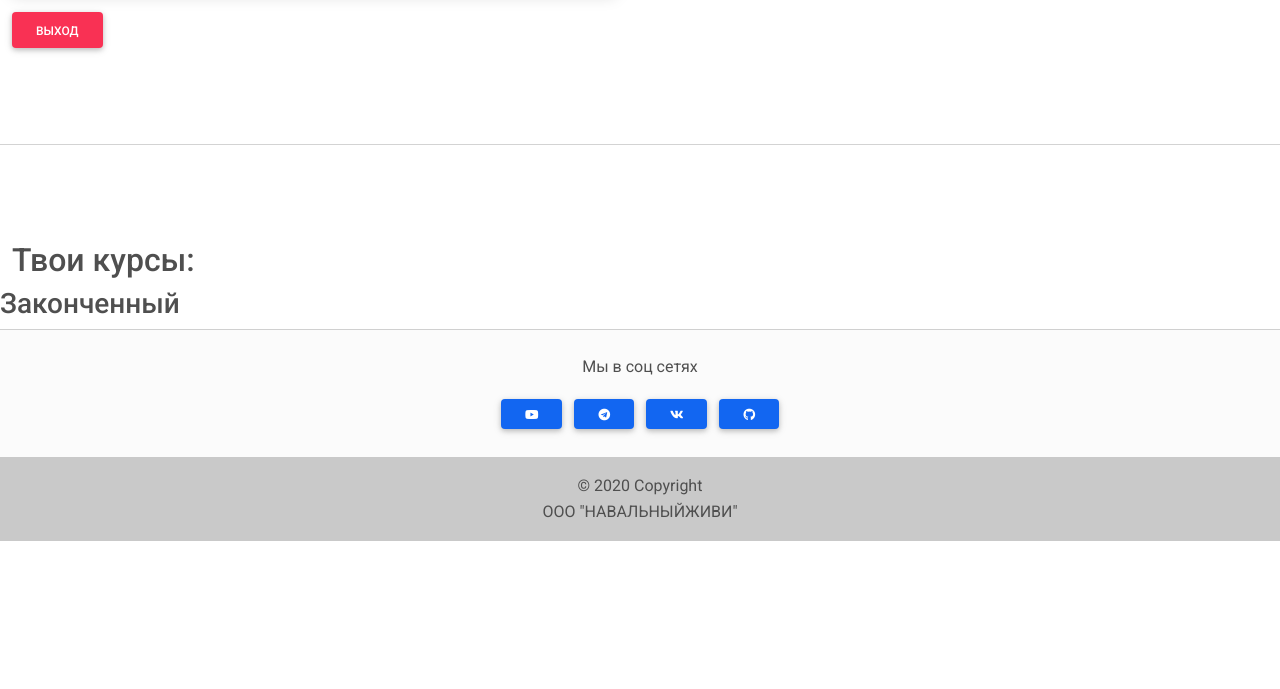
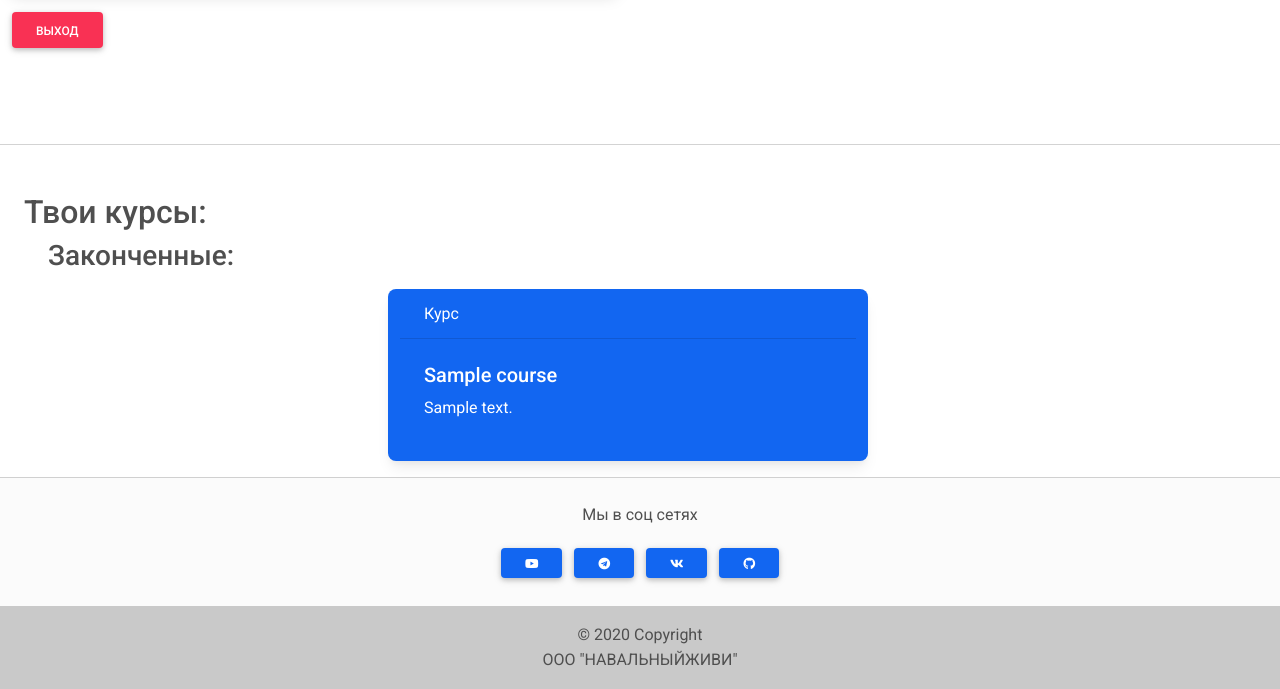
Before and after one commit to yeezy-na-izi/.shSkill, a Django app: a page that uses back/templates/user/profile.html in a window 1280 px wide; the page is wider, and only the part inside the window is pictured. Shown: the part 378-1067 px from the top of that part. Before the commit the page ends 919 px from the top of that part, so only its background shows below. Run offline with Django 3.2, Linux system fonts and the light colour scheme; a user stored in the database is signed in; tables that the repository leaves empty hold one stand-in row (values such as "Sample post"); some libraries are stand-ins or nearby versions.

Commit message:
Add courses to profile

```diff
--- a/back/templates/user/profile.html
+++ b/back/templates/user/profile.html
@@ -30,10 +30,10 @@
             </a>
             </br>
             {% endif %}
-                 Почта:
-                <a href="mailto:{{user.email}}">
-                    {{ user.email }}
-                </a>
+            Почта:
+            <a href="mailto:{{user.email}}">
+                {{ user.email }}
+            </a>
 
         </div>
         <a href="/logout" class="btn btn-danger mb-4 gx-5 mt-4">Выход</a>
@@ -43,18 +43,48 @@
 {% if ended or not_ended %}
 <hr class="my-5"/>
 <div class="row">
-    <h2 class="g-5">
+    <h2 class="ms-4">
         Твои курсы:
     </h2>
     {% if not_ended %}
-    <h3>
+    <h3 class="ms-5">
         В процессе:
     </h3>
+    {% for courses_list in not_ended %}
+    <div class="row d-flex justify-content-center">
+        {% for course in courses_list %}
+        <div class="card text-white bg-{{ course.color }} mb-3 mt-2 ms-3 me-3" style="max-width: 30rem;">
+            <div class="card-header">Курс</div>
+            <div class="card-body">
+                <h5 class="card-title">{{ course.title }}</h5>
+                <div class="card-text">
+                    {{ course.description | linebreaks}}
+                </div>
+            </div>
+        </div>
+        {% endfor %}
+    </div>
+    {% endfor %}
     {% endif %}
     {% if ended %}
-    <h3>
-        Законченный
+    <h3 class="ms-5">
+        Законченные:
     </h3>
+    {% for courses_list in ended %}
+    <div class="row d-flex justify-content-center">
+        {% for course in courses_list %}
+        <div class="card text-white bg-{{ course.color }} mb-3 mt-2 ms-3 me-3" style="max-width: 30rem;">
+            <div class="card-header">Курс</div>
+            <div class="card-body">
+                <h5 class="card-title">{{ course.title }}</h5>
+                <div class="card-text">
+                    {{ course.description | linebreaks}}
+                </div>
+            </div>
+        </div>
+        {% endfor %}
+    </div>
+    {% endfor %}
     {% endif %}
 </div>
 {% endif %}
--- a/back/user/views.py
+++ b/back/user/views.py
@@ -13,8 +13,18 @@ def profile(request, username):
     user = Account.objects.get(username=username)
     try:
         student = user.student
-        ended_courses = Group.objects.filter(users=student, ended=True)
-        in_progress_courses = Group.objects.filter(users=student, ended=False)
+        ended_courses_l = Group.objects.filter(users=student, ended=True)
+        ended_courses = []
+        for i in range(len(ended_courses_l)):
+            if i % 2 == 0:
+                ended_courses.append([])
+            ended_courses[-1].append(ended_courses_l[i].course)
+        in_progress_courses_l = Group.objects.filter(users=student, ended=False)
+        in_progress_courses = []
+        for i in range(len(in_progress_courses_l)):
+            if i % 2 == 0:
+                in_progress_courses.append([])
+            in_progress_courses[-1].append(in_progress_courses_l[i].course)
     except:
         ended_courses = []
         in_progress_courses = []
```
